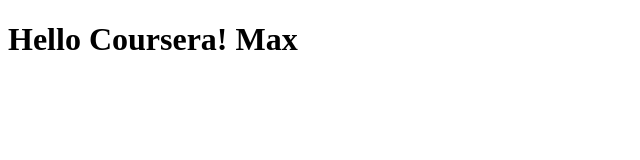
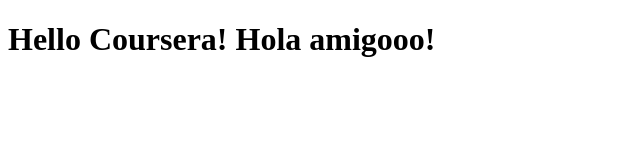
Before and after one commit to MaxMendozaM/coursera-test, a plain HTML site: page site/index.html in a window 1280 px wide. Shown: the whole page, without its empty margins (0-640 px from the left). Drawn offline with Linux system fonts and the light colour scheme.

Commit message:
Small addition to our page content.

```diff
--- a/site/index.html
+++ b/site/index.html
@@ -4,6 +4,6 @@
 	<title>Hello Coursera</title>
 </head>
 <body>
-<h1>Hello Coursera! Max </h1>
+<h1>Hello Coursera! Hola amigooo!</h1>
 </body>
 </html>
```
